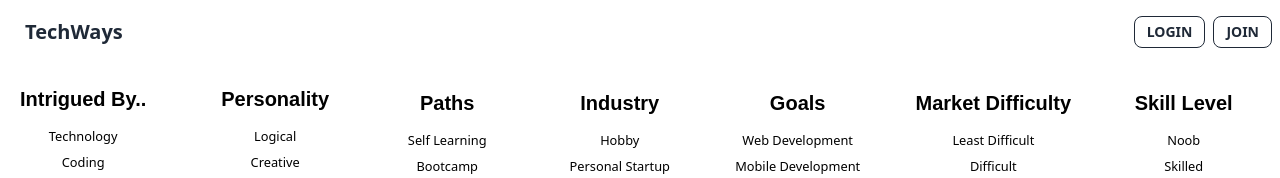
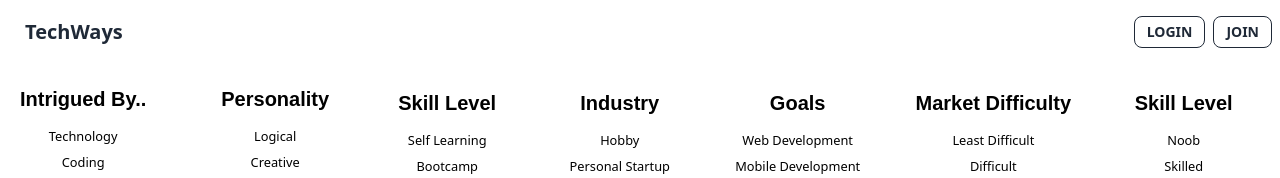
Before and after one commit to Bay102/TechWays, a React (Vite) app: page / in a window 1280 px wide. Shown: the top 178 px of the page. Built offline with nearby package versions, Linux system fonts and the light colour scheme; no server answers; a web font is replaced by a local one.

Commit message:
bug title

```diff
--- a/src/Components/AttributeCategorys/Professional/Professional.tsx
+++ b/src/Components/AttributeCategorys/Professional/Professional.tsx
@@ -1,37 +1,35 @@
-import * as S from "./professional.styles";
-import AttributeCard from "../../AttributeCard/AttributeCard";
-import { AttributeStoreProps } from "../AttributesStore";
-import { observer } from "mobx-react";
+import * as S from './professional.styles'
+import AttributeCard from '../../AttributeCard/AttributeCard'
+import { AttributeStoreProps } from '../AttributesStore'
+import { observer } from 'mobx-react'
 
 type Props = {
-  attributeStore: AttributeStoreProps;
-};
+  attributeStore: AttributeStoreProps
+}
 
 export const Professional = observer(({ attributeStore }: Props) => {
   return (
     <S.ProfessionalContainer>
-
       <AttributeCard
         title="Skill Level"
-        title='Paths'
         attributes={attributeStore.professionalChoices.paths}
       />
       <AttributeCard
-        title='Industry'
+        title="Industry"
         attributes={attributeStore.professionalChoices.goals}
       />
       <AttributeCard
-        title='Goals'
+        title="Goals"
         attributes={attributeStore.professionalChoices.industry}
       />
       <AttributeCard
-        title='Market Difficulty'
+        title="Market Difficulty"
         attributes={attributeStore.professionalChoices.marketDifficulty}
       />
       <AttributeCard
-        title='Skill Level'
+        title="Skill Level"
         attributes={attributeStore.professionalChoices.skillLevel}
       />
     </S.ProfessionalContainer>
-  );
-});
+  )
+})
```
